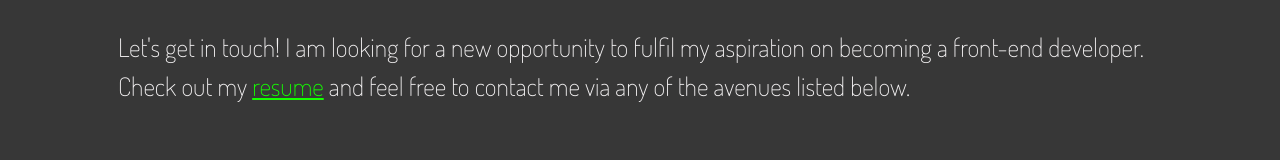
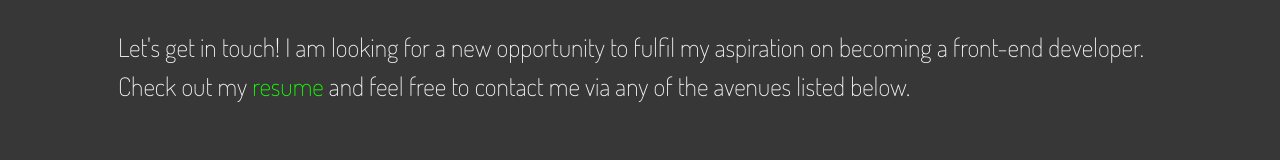
Before and after one commit to rwigley55/reed-wigley-portfolio, a React (Create React App) app: page / in a window 1280 px wide. Shown: the part 4014-4174 px from the top of the page. Built offline with nearby package versions, Linux system fonts and the light colour scheme.

Commit message:
Style ContactCard resume link and update readme

```diff
--- a/src/index.css
+++ b/src/index.css
@@ -52,6 +52,15 @@ a.text-primary:hover {
 .text-primary-emphasis {
   color: #14FF00 !important;
   font-size: 0.4rem;
+}
+
+a.text-primary-emphasis {
+  transition: color 0.5s ease;
+  text-decoration: none;
+}
+
+a.text-primary-emphasis:hover {
+  color: #FFB800 !important;
 }
 
 .text-secondary-emphasis {
```
Also changed, not shown: 1 other file (tests, documents, lock files or other folders).
